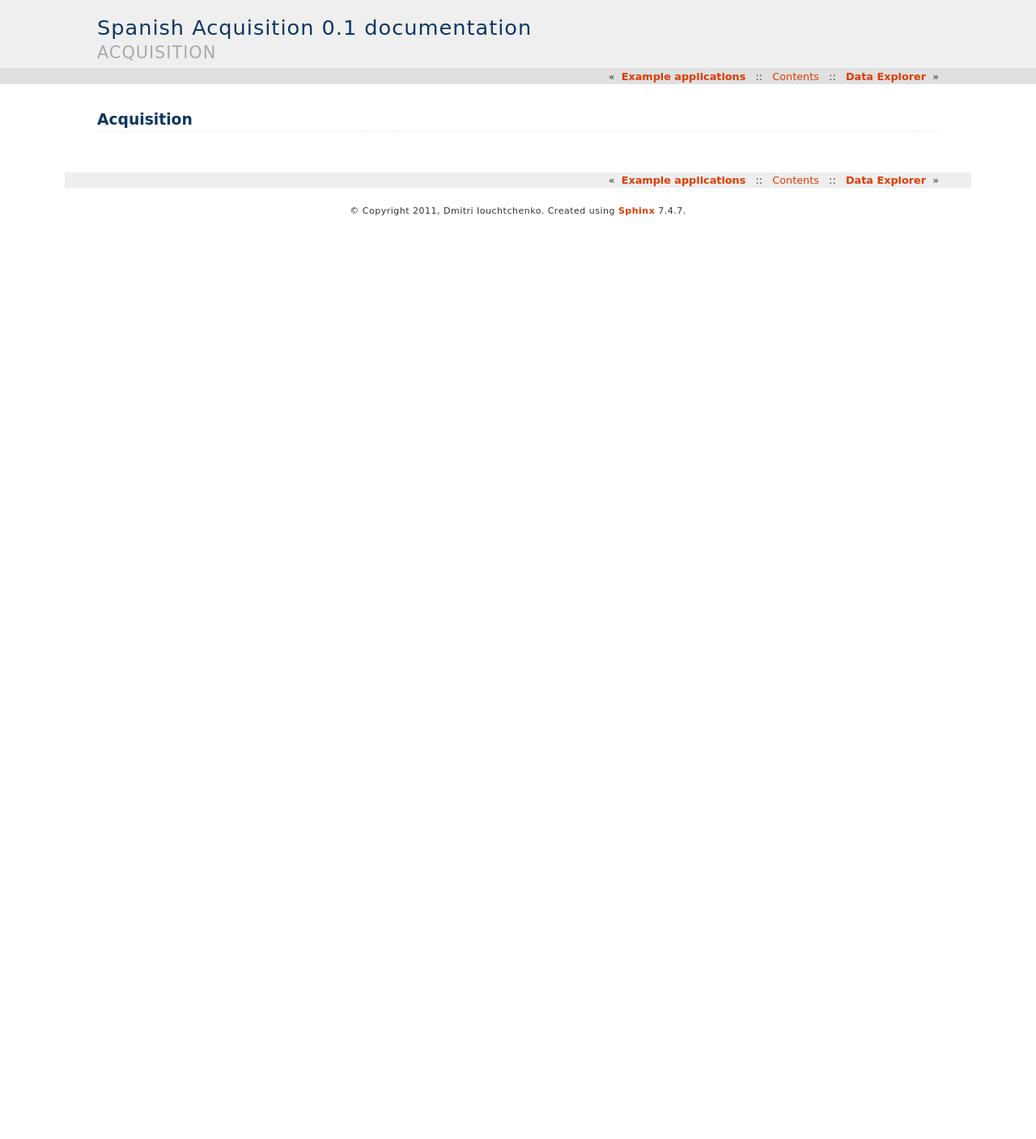
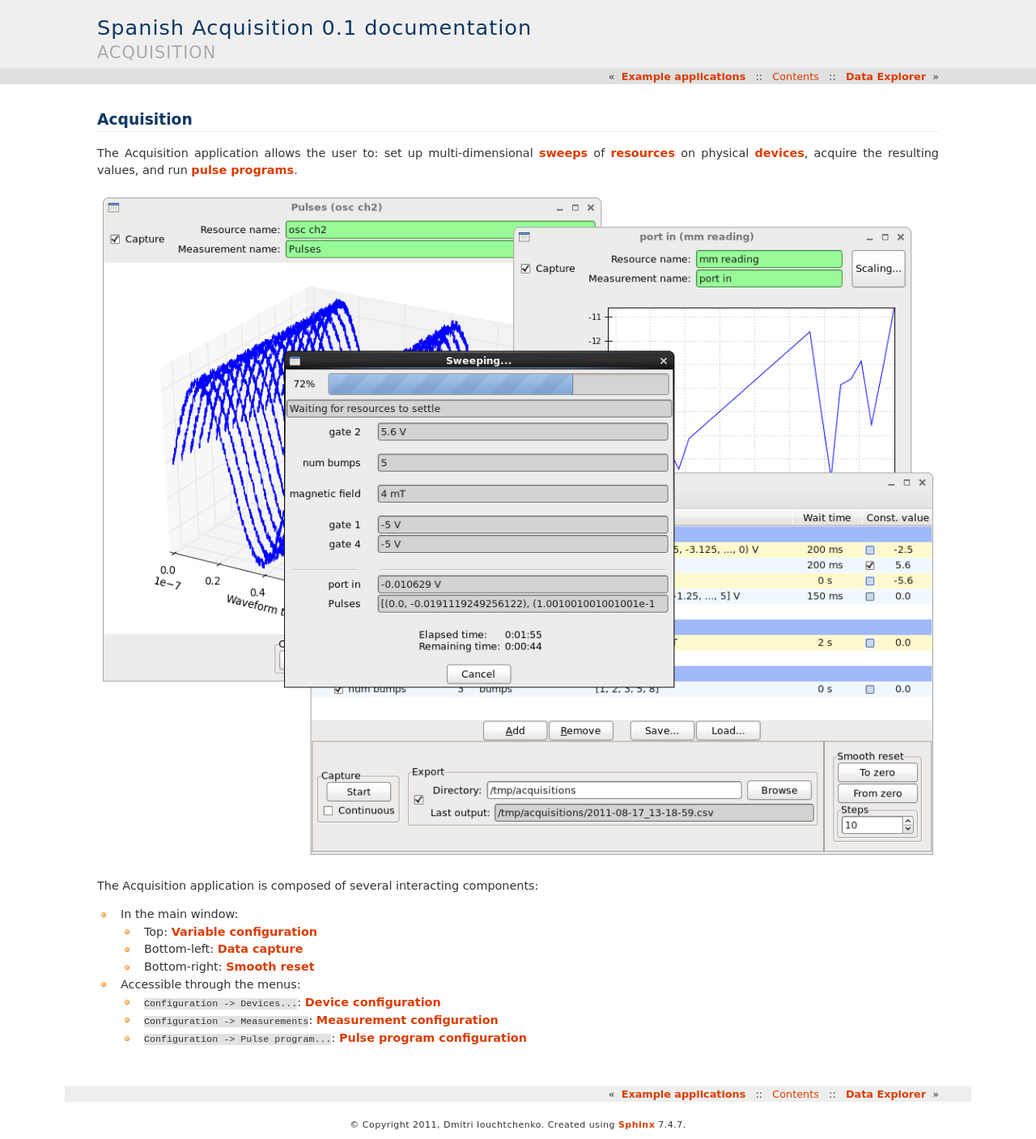
Before and after one commit to 0/SpanishAcquisition, a Sphinx documentation site: the page built from docs/user/examples/acquisition.rst, in a window 1280 px wide. Shown: the whole page at 81% size. Built offline with Sphinx 7.4.7, drawn with Linux system fonts in a browser that asks for light colours; pages that are not in the unit, such as notebooks, are missing from menus; before the commit the page ends 900 px from its top, so only the background shows below that.

Commit message:
Added documentation for the Acquisition example

```diff
--- a/docs/index.rst
+++ b/docs/index.rst
@@ -3,8 +3,6 @@ Spanish Acquisition
 ###################
 
 Spanish Acquisition is a Python package for interfacing with test & measurement devices (primarily SCPI over Ethernet and GPIB) and building user interfaces for running experiments.
-
-.. TODO: Screenshot of as much as possible.
 
 .. toctree::
    :maxdepth: 1
--- a/docs/user/examples/acquisition.rst
+++ b/docs/user/examples/acquisition.rst
@@ -2,4 +2,21 @@
 Acquisition
 ###########
 
-.. TODO
+The Acquisition application allows the user to: set up multi-dimensional :ref:`sweeps <general_concepts_variables>` of :ref:`resources <general_concepts_resources>` on physical :ref:`devices <general_concepts_devices>`, acquire the resulting values, and run :ref:`pulse programs <pulse_programs>`.
+
+.. figure:: acquisition_acquiring.*
+   :alt: Acquisition application during an acquisition.
+
+The Acquisition application is composed of several interacting components:
+
+* In the main window:
+
+  * Top: :ref:`variable_config`
+  * Bottom-left: :ref:`data_capture`
+  * Bottom-right: :ref:`smooth_reset`
+
+* Accessible through the menus:
+
+  * ``Configuration -> Devices...``: :ref:`device_config`
+  * ``Configuration -> Measurements``: :ref:`measurement_config`
+  * ``Configuration -> Pulse program...``: :ref:`pulse_program_configuration`
--- a/docs/user/gui/action/smooth_reset.rst
+++ b/docs/user/gui/action/smooth_reset.rst
@@ -1,3 +1,5 @@
+.. _smooth_reset:
+
 ############
 Smooth reset
 ############
--- a/docs/user/gui/config/device_config.rst
+++ b/docs/user/gui/config/device_config.rst
@@ -1,3 +1,5 @@
+.. _device_config:
+
 ####################
 Device configuration
 ####################
```
Also changed, not shown: docs/user/examples/acquisition_acquiring.png (added).
